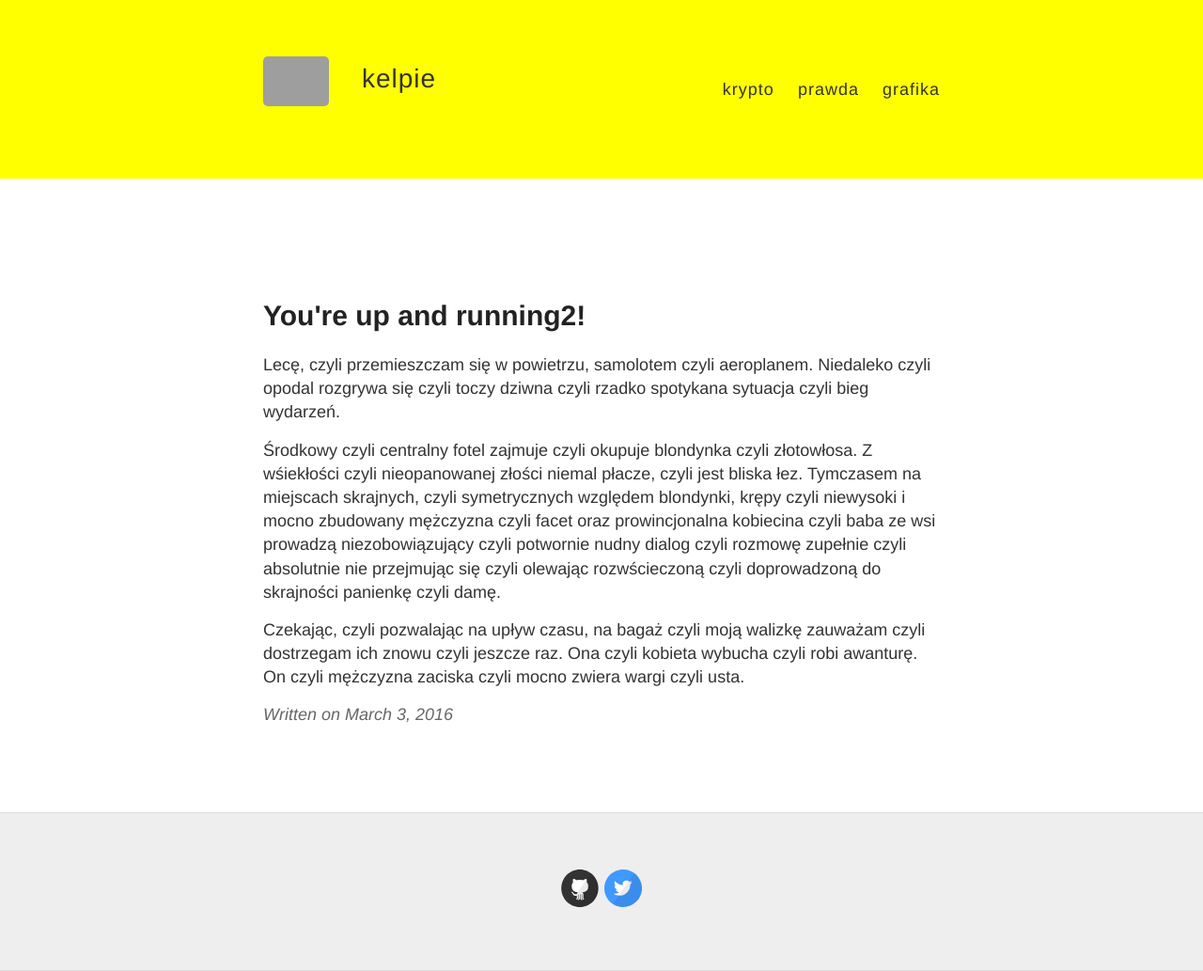
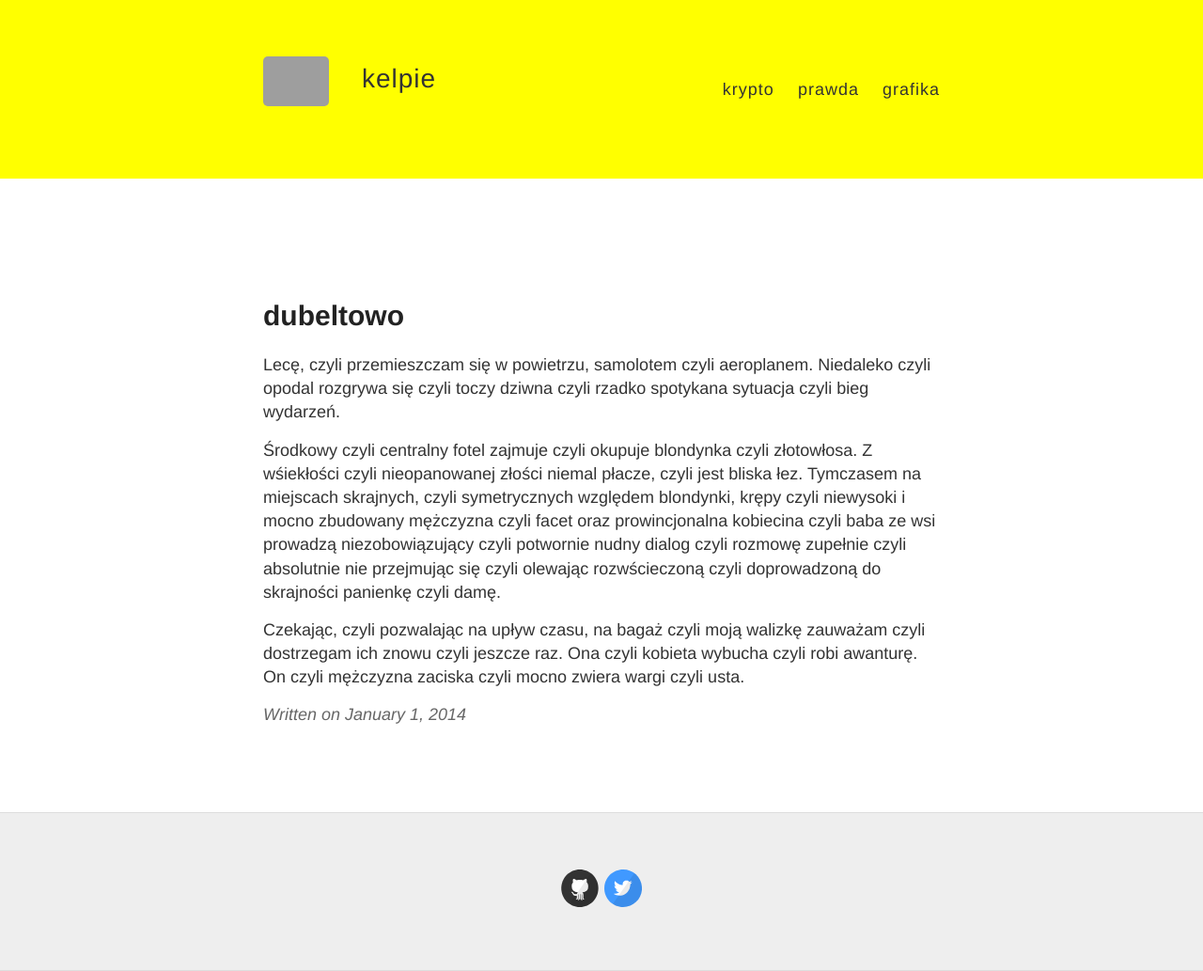
Before and after one commit to keIpie/keIpie.github.io, a Jekyll site: the page built from posts2/_posts/2014-1-1-dubeltowo.md, in a window 1280 px wide. Shown: the whole page at 94% size. Built offline with Jekyll 4.4.1, drawn with Linux system fonts in a browser that asks for light colours; grey boxes are pictures that could not be loaded.

Commit message:
dubeltowo

```diff
--- a/posts2/_posts/2016-3-3-Dubeltowo.md
+++ b/posts2/_posts/2014-1-1-dubeltowo.md
@@ -1,6 +1,6 @@
 ---
 layout: post
-title: You're up and running2!
+title: dubeltowo
 ---
 
 Lecę, czyli przemieszczam się w powietrzu, samolotem czyli aeroplanem. Niedaleko czyli opodal rozgrywa się czyli toczy
```
Also changed, not shown: posts2/_posts/2014-3-3-sprawozdawczo.md (renamed from posts2/_posts/2014-3-3-Sprawozdawczo.md, +1 -1 lines).
